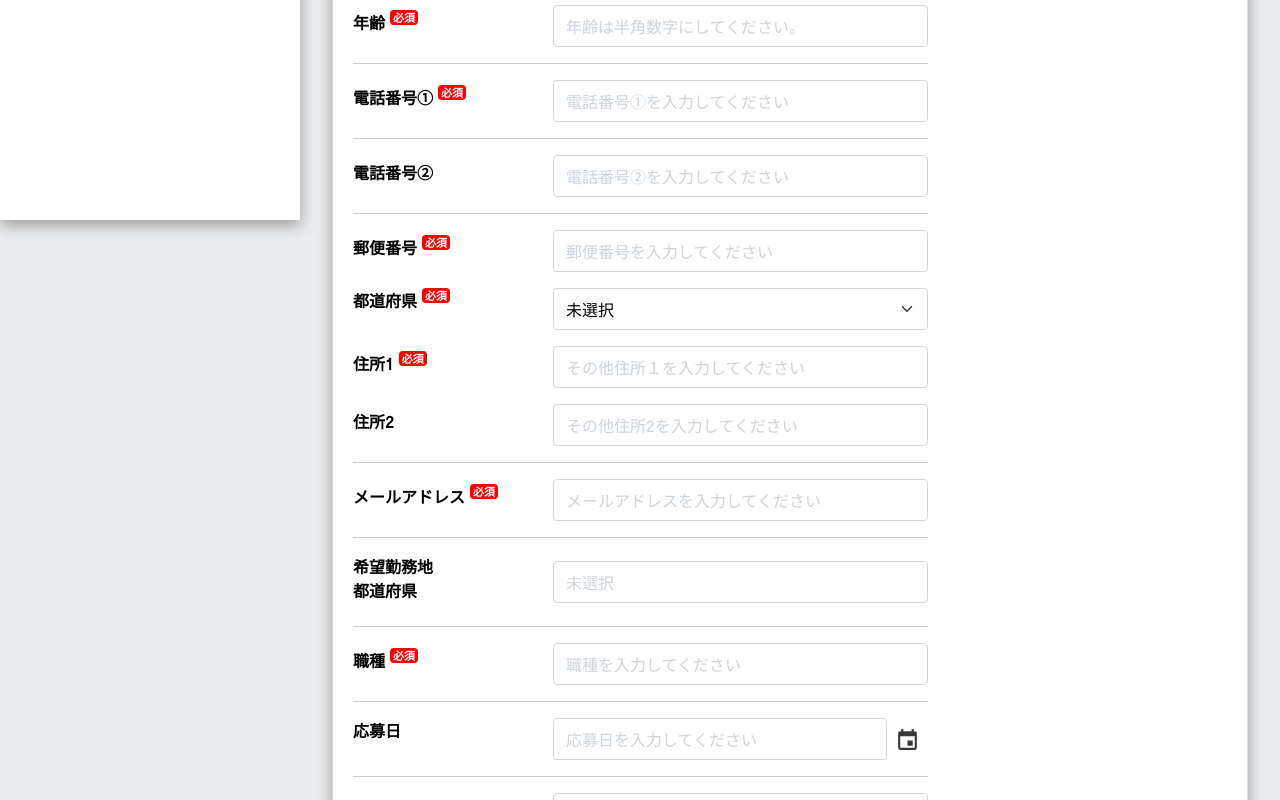
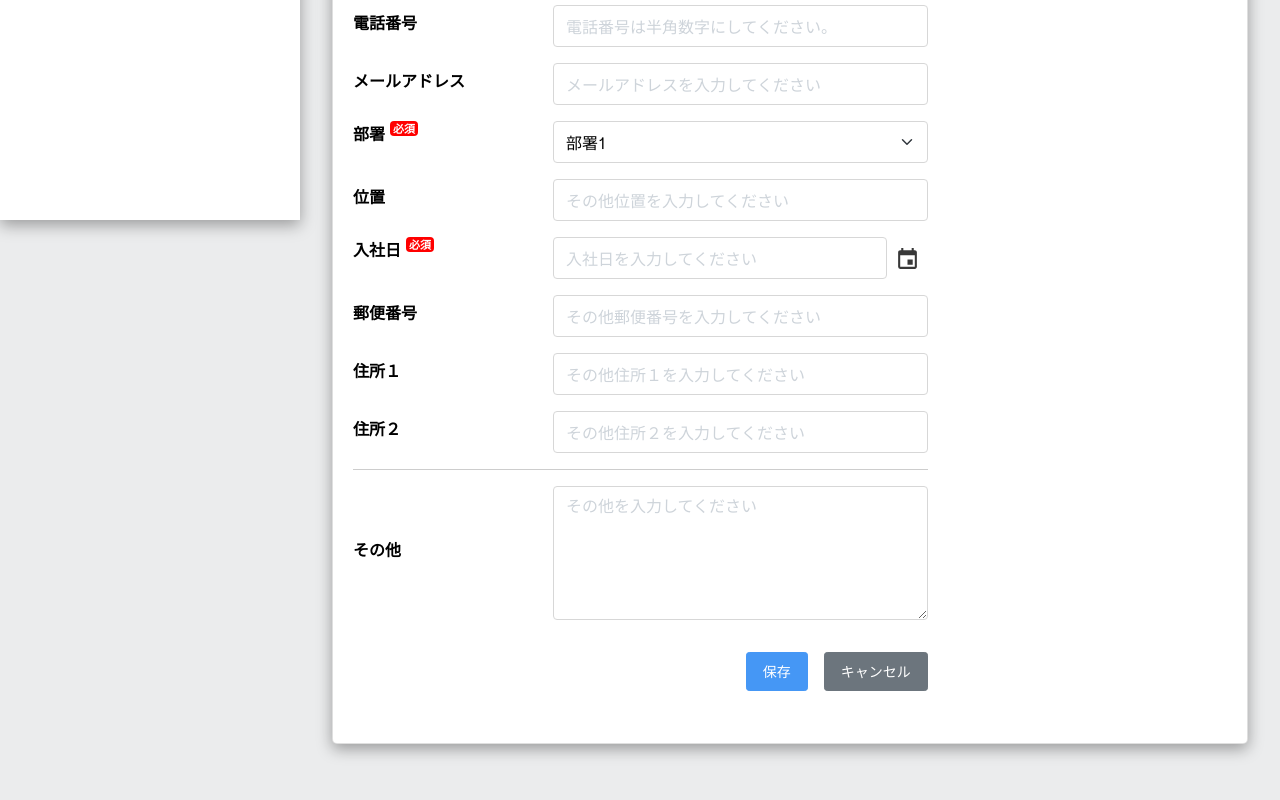
Before and after one commit to phuongthangit/ntt-java, a React (Create React App) app: page / in a window 1280 px wide. Shown: the part 580-1380 px from the top of the page. After the commit the page ends 1348 px from the top, so only its background shows below. Built offline with nearby package versions, Linux system fonts and the light colour scheme.

Commit message:
update source code

```diff
--- a/src/components/DatePicker/DatePicker.jsx
+++ b/src/components/DatePicker/DatePicker.jsx
@@ -2,10 +2,12 @@ import { useForm, Controller } from 'react-hook-form';
 import DatePicker from "react-datepicker";
 import "react-datepicker/dist/react-datepicker.css";
 import moment from "moment";
+import { replaceString } from '../../utils/helper';
+import Message from '../../message/message';
 
 export default function DatePickerComponent(props) {
 
-    const { name, placeholder } = props;
+    const { label, name, placeholder, required } = props;
 
     const methods = useForm({
         mode: 'all',
@@ -13,6 +15,7 @@ export default function DatePickerComponent(props) {
     });
     const { control } = methods;
     return (
+        <>
             <Controller
                 control={control}
                 name={name}
@@ -22,6 +25,7 @@ export default function DatePickerComponent(props) {
                     value
                 } }) => (
                     <DatePicker
+                        required = {required}
                         dateFormat="dd/MM/yyyy"
                         className="form-control"
                         placeholderText={placeholder}
@@ -32,6 +36,14 @@ export default function DatePickerComponent(props) {
                         onBlur={onBlur}
                     />
                 )}
+                rules={{
+                    validate: (value) => {
+                        if (required && !value) {
+                            return replaceString(Message.TEXT.REQUIRED, [label]);
+                        }
+                    },
+                }}
             />
+        </>
     )
 }
--- a/src/screens/FormRegister/FormRegister.jsx
+++ b/src/screens/FormRegister/FormRegister.jsx
@@ -7,9 +7,19 @@ import SelectBoxComponent from "../../components/SelectBox/SelectBox";
 import TextAreaFlexComponent from "../../components/TextArea/TextAreaFlex";
 import { MdAttachFile, MdCloudUpload, MdEvent } from "react-icons/md";
 
+import { useForm, FormProvider } from 'react-hook-form';
+import { FormFeedback } from 'reactstrap';
+
 export default function FormRegisterScreen() {
 
-    const prefNameList = ['未選択', 'リクナビ', 'エン転職'];
+    const methods = useForm({
+        mode: 'all',
+        reValidateMode: 'all',
+    });
+    const { formState: { errors } } = methods;
+    console.log(errors);
+
+    const roomList = ['部署1', '部署2', '部署3'];
     const year = [2022, 2021, 2020, 2019, 2018];
     const month = [1, 2, 3, 4, 5, 6, 7, 8, 9, 10, 11, 12];
     const day = [1, 2, 3, 4, 5, 6, 7, 8, 9, 10, 11, 12, 13, 14, 15, 16, 17, 18, 19, 20, 21, 22, 23, 24, 25, 26, 27, 28, 29, 30, 31];
@@ -44,11 +54,12 @@ export default function FormRegisterScreen() {
                             </div>
                             <div className="col-4 d-flex">
                                 <h4 className="card-title">関連資料</h4>
-                                <MdCloudUpload className="mx-3 upload-icon"/>
+                                <MdCloudUpload className="mx-3 upload-icon" />
                             </div>
                         </div>
                     </div>
                     <div className="card-body">
+                        <FormProvider {...methods}>
                             <form action="">
                                 <div className="row">
                                     <div className="col-lg-8 col-md-12 col-left">
@@ -98,7 +109,7 @@ export default function FormRegisterScreen() {
                                         <div className="row">
                                             <div className="col-lg-6">
                                                 <div className="form-group d-flex flex-wrap">
-                                                <LabelComponent label={"性別 "} required={true} />
+                                                    <LabelComponent label={"性別"} required={true} />
                                                     <div className="d-flex flex-wrap">
                                                         <RadioButtonComponent
                                                             name={"gender"}
@@ -119,7 +130,7 @@ export default function FormRegisterScreen() {
                                         <hr />
                                         <div className="row">
                                             <div className="col-lg-12 d-flex date-of-birth">
-                                            <LabelComponent label={"性別 "} required={true} />
+                                                <LabelComponent label={"生年月日"} required={true} />
                                                 <SelectBoxComponent
                                                     label={"男性"}
                                                     data={year}
@@ -135,129 +146,95 @@ export default function FormRegisterScreen() {
                                             </div>
                                         </div>
                                         <hr />
-
                                         <div className="row mb-3">
                                             <div className="col-12">
                                                 <InputFlexComponent
                                                     type={"text"}
-                                                label={"年齢"}
-                                                placeholder={"年齢は半角数字にしてください。"}
-                                                name={"age"}
-                                                required={true} />
+                                                    label={"電話番号"}
+                                                    placeholder={"電話番号は半角数字にしてください。"}
+                                                    name={"phone"}
+                                                    required={false} />
                                             </div>
                                         </div>
-                                    <hr />
                                         <div className="row mb-3">
                                             <div className="col-12">
                                                 <InputFlexComponent
-                                                type={"text"}
-                                                label={"電話番号①"}
-                                                placeholder={"電話番号①を入力してください"}
-                                                name={"home_tel"}
-                                                required={true} />
-                                        </div>
-                                    </div>
-                                    <hr />
-                                    <div className="row mb-3">
-                                        <div className="col-12">
-                                            <InputFlexComponent
-                                                type={"text"}
-                                                label={"電話番号②"}
-                                                placeholder={"電話番号②を入力してください"}
-                                                name={"mobile_tel"}
+                                                    type={"email"}
+                                                    label={"メールアドレス"}
+                                                    placeholder={"メールアドレスを入力してください"}
+                                                    name={"email"}
                                                     required={false} />
-                                        </div>
-                                    </div>
-                                    <hr />
-                                    <div className="row mb-3">
-                                        <div className="col-12">
-                                            <InputFlexComponent
-                                                type={"text"}
-                                                label={"郵便番号"}
-                                                placeholder={"郵便番号を入力してください"}
-                                                name={"postal_code"}
-                                                required={true} />
                                             </div>
                                         </div>
                                         <div className="row mb-3">
                                             <div className="col-12 d-flex">
-                                            <LabelComponent label={"都道府県"} required={true} />
+                                                <LabelComponent label={"部署"} required={true} />
                                                 <SelectBoxComponent
-                                                name={"pref_name"}
-                                                data={prefNameList} />
+                                                    name={"room"}
+                                                    data={roomList} />
                                             </div>
                                         </div>
                                         <div className="row mb-3">
                                             <div className="col-12">
                                                 <InputFlexComponent
                                                     type={"text"}
-                                                label={"住所1"}
-                                                placeholder={"その他住所１を入力してください"}
-                                                name={"address_1"}
-                                                required={true} />
+                                                    label={"位置"}
+                                                    placeholder={"その他位置を入力してください"}
+                                                    name={"position"}
+                                                    required={false} />
                                             </div>
                                         </div>
-                                    <div className="row">
+                                        <div className="row mb-3">
+                                            <div className="col-lg-12 d-flex position-relative">
+                                                <LabelComponent label={"入社日"} required={true} />
+                                                <DatePickerComponent
+                                                    required={true}
+                                                    placeholder={'入社日を入力してください'}
+                                                    name={"application_date"}
+                                                    label={"入社日"} />
+                                                <MdEvent className="icon-date" />
+                                                {errors.application_date && (
+                                                    <FormFeedback className="d-block" style={{ paddingLeft: '200px' }}>{errors.application_date.message}</FormFeedback>
+                                                )}
+                                            </div>
+                                        </div>
+                                        <div className="row mb-3">
                                             <div className="col-12">
                                                 <InputFlexComponent
                                                     type={"text"}
-                                                label={"住所2"}
-                                                placeholder={"その他住所2を入力してください"}
+                                                    label={"郵便番号"}
+                                                    placeholder={"その他郵便番号を入力してください"}
+                                                    name={"zip_code"}
+                                                    required={false} />
+                                            </div>
+                                        </div>
+                                        <div className="row mb-3">
+                                            <div className="col-12">
+                                                <InputFlexComponent
+                                                    type={"text"}
+                                                    label={"住所１"}
+                                                    placeholder={"その他住所１を入力してください"}
+                                                    name={"address_1"}
+                                                    required={false} />
+                                            </div>
+                                        </div>
+                                        <div className="row mb-3">
+                                            <div className="col-12">
+                                                <InputFlexComponent
+                                                    type={"text"}
+                                                    label={"住所２"}
+                                                    placeholder={"その他住所２を入力してください"}
                                                     name={"address_2"}
                                                     required={false} />
                                             </div>
                                         </div>
                                         <hr />
                                         <div className="row mb-3">
-                                        <div className="col-12">
-                                            <InputFlexComponent
-                                                type={"email"}
-                                                label={"メールアドレス"}
-                                                placeholder={"メールアドレスを入力してください"}
-                                                name={"mail_address"}
-                                                required={true} />
-                                        </div>
-                                    </div>
-                                    <hr />
-                                    <div className="row mb-3">
-                                        <div className="col-12">
-                                            <InputFlexComponent
-                                                type={"email"}
-                                                label={`希望勤務地\n都道府県`}
-                                                placeholder={"未選択"}
-                                                name={"mail_address"}
-                                                required={false} />
-                                        </div>
-                                    </div>
-                                    <hr />
-                                    <div className="row mb-3">
-                                        <div className="col-12">
-                                            <InputFlexComponent
-                                                type={"email"}
-                                                label={"職種"}
-                                                placeholder={"職種を入力してください"}
-                                                name={"job_category"}
-                                                required={true} />
-                                        </div>
-                                    </div>
-                                    <hr />
-                                    <div className="row">
-                                        <div className="col-lg-12 d-flex position-relative">
-                                            <LabelComponent label={"応募日 "} required={false} />
-                                            <DatePickerComponent
-                                                required={true}
-                                                placeholder={'応募日を入力してください'}
-                                                name={"application_date"} />
-                                            <MdEvent className="icon-date"/>
-                                        </div>
-                                    </div>
-                                    <hr />
-                                    <div className="row mb-3">
                                             <div className="col-lg-12">
                                                 <TextAreaFlexComponent
-                                                label={"説明"}
-                                                placeholder={"説明を入力してください"}
-                                                name={"description"}
+                                                    label={"その他"}
+                                                    placeholder={"その他を入力してください"}
+                                                    name={"other"}
                                                     required={false}
                                                     rows={5}
                                                 />
@@ -302,6 +279,7 @@ export default function FormRegisterScreen() {
                                     </div>
                                 </div>
                             </form>
+                        </FormProvider>
                     </div>
                 </div>
             </div>
--- a/src/screens/Layout/Header/Header.jsx
+++ b/src/screens/Layout/Header/Header.jsx
@@ -42,7 +42,7 @@ export default function Header(props) {
                         <div className="dropdown">
                             <div className="user-menu d-flex">
                                 <div className="user-name text-end me-3 d-flex align-items-center">
-                                    <h4 className="mb-0">渡辺 様</h4>
+                                    <h4 className="mb-0">山田　太郎</h4>
                                 </div>
                                 <div className="user-img d-flex align-items-center">
                                     <div className="avatar avatar-md">
--- a/src/screens/assets/common/_reset.scss
+++ b/src/screens/assets/common/_reset.scss
@@ -128,6 +128,11 @@ select[readonly] {
 		& ~ #main {
 			margin-left: 0;
 		}
+	}
+}
+.avatar {
+	img{
+		border-radius: 50%;
 	}
 }
 .sidebar-wrapper {
--- a/src/screens/assets/css/FormRegister.scss
+++ b/src/screens/assets/css/FormRegister.scss
@@ -17,6 +17,7 @@
         .form-select{
             max-width: 150px;
             margin-right: 15px;
+            z-index: -1;
         }
     }
     .icon-date{
```
Also changed, not shown: src/screens/Layout/Sidebar/Sidebar.jsx (+8 -15 lines), src/screens/assets/img/user.png. Lines whose indentation alone changed are shown as unchanged.
